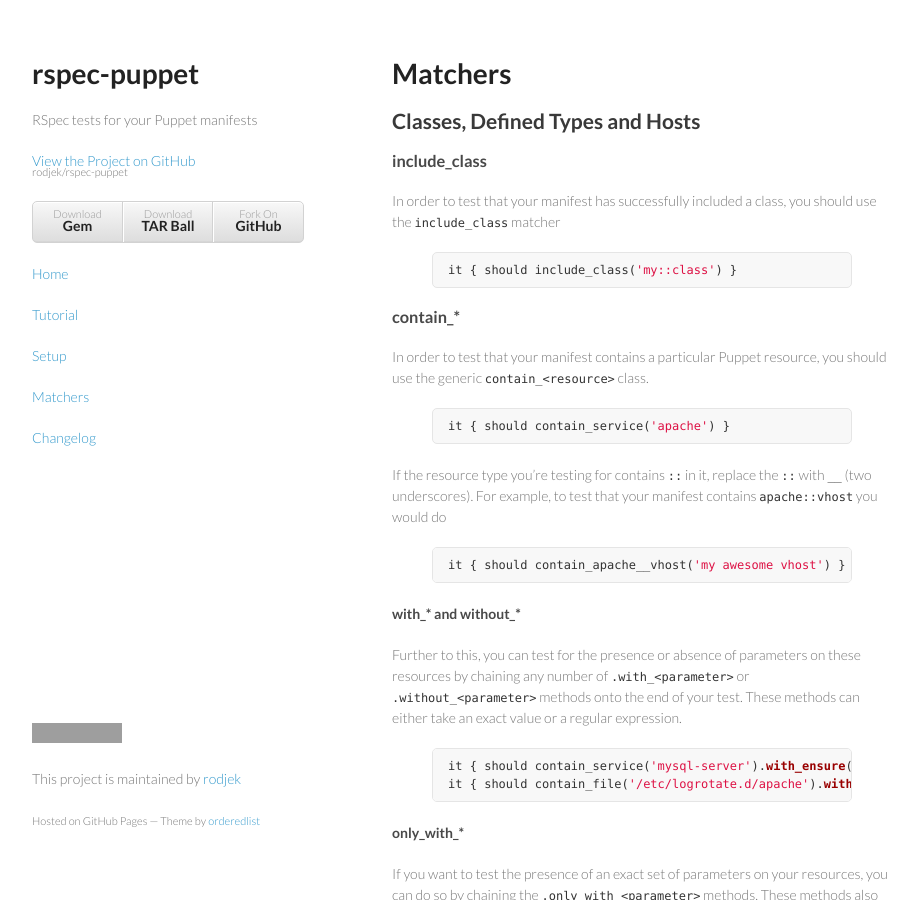
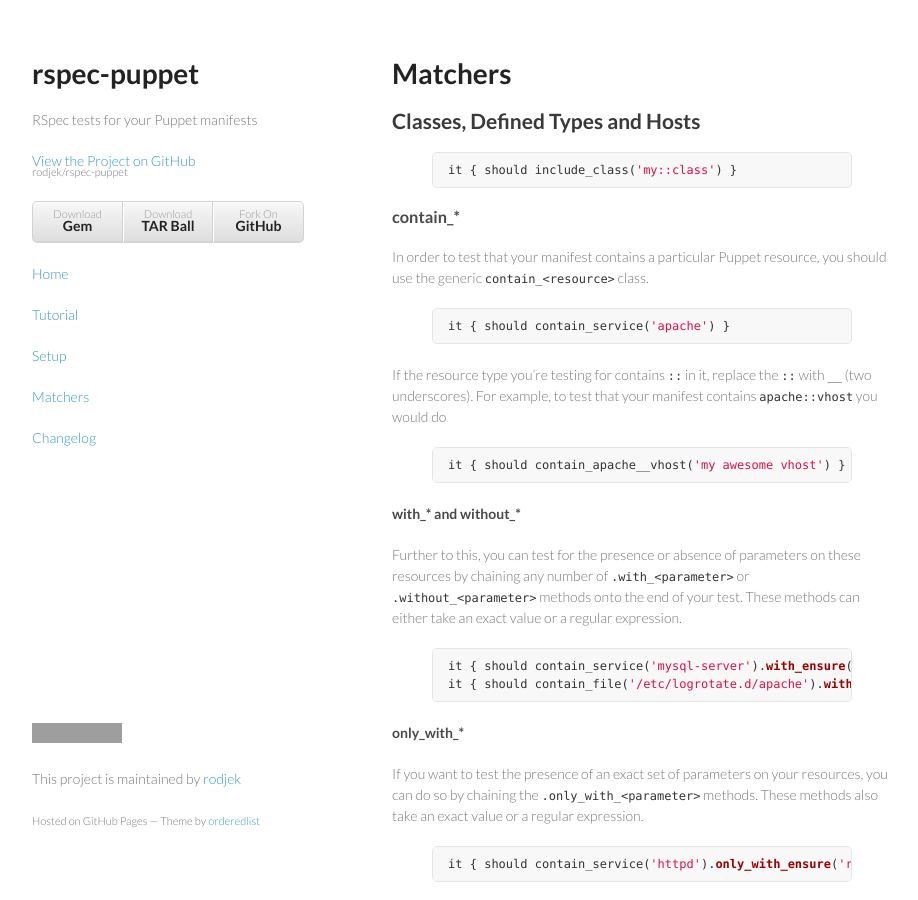
Before and after one commit to rodjek/rspec-puppet, a Jekyll site: the page built from matchers/index.md, in a window 1280 px wide and 900 px high. Shown: the whole window, without its empty margins (178-1096 px from the left). Built offline with Jekyll 4.4.1, drawn with Linux system fonts in a browser that asks for light colours; Markdown is read by kramdown in place of the engine named in the settings; grey boxes are pictures that could not be loaded.

Commit message:
Remove include_class from documentation

```diff
--- a/matchers/index.md
+++ b/matchers/index.md
@@ -4,9 +4,6 @@
 
 # Matchers
 ## Classes, Defined Types and Hosts
-### include_class
-In order to test that your manifest has successfully included a class, you
-should use the `include_class` matcher
 
 {% highlight ruby %}
 it { should include_class('my::class') }
```
